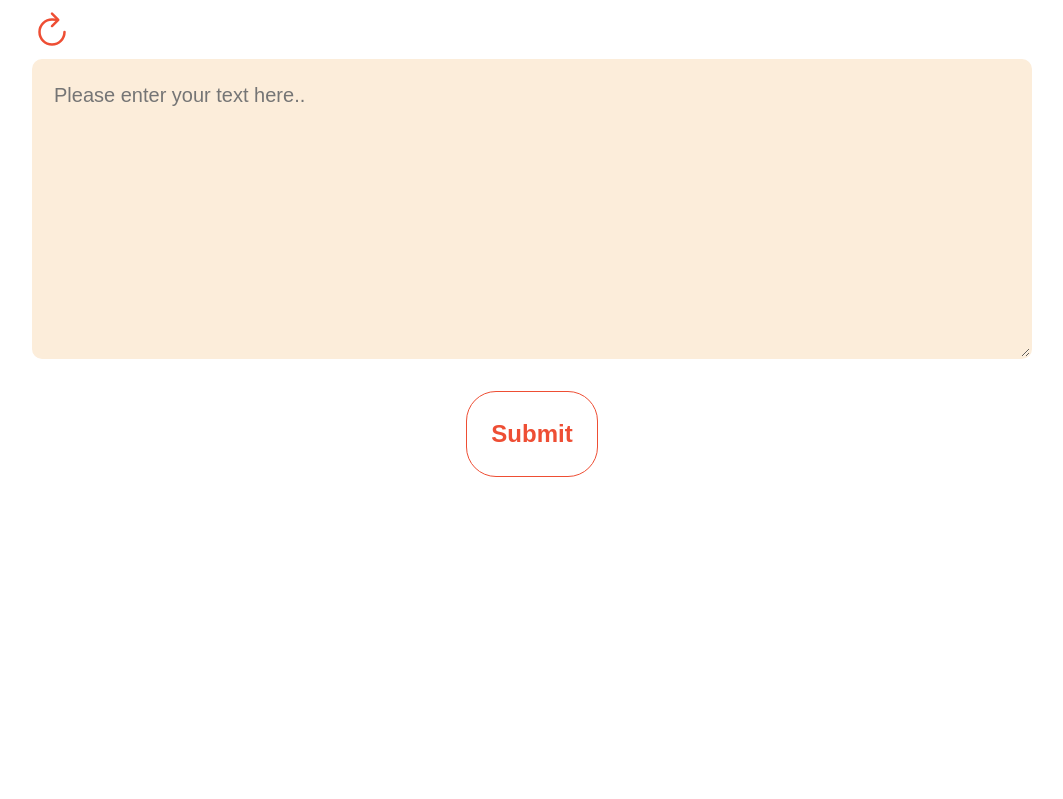
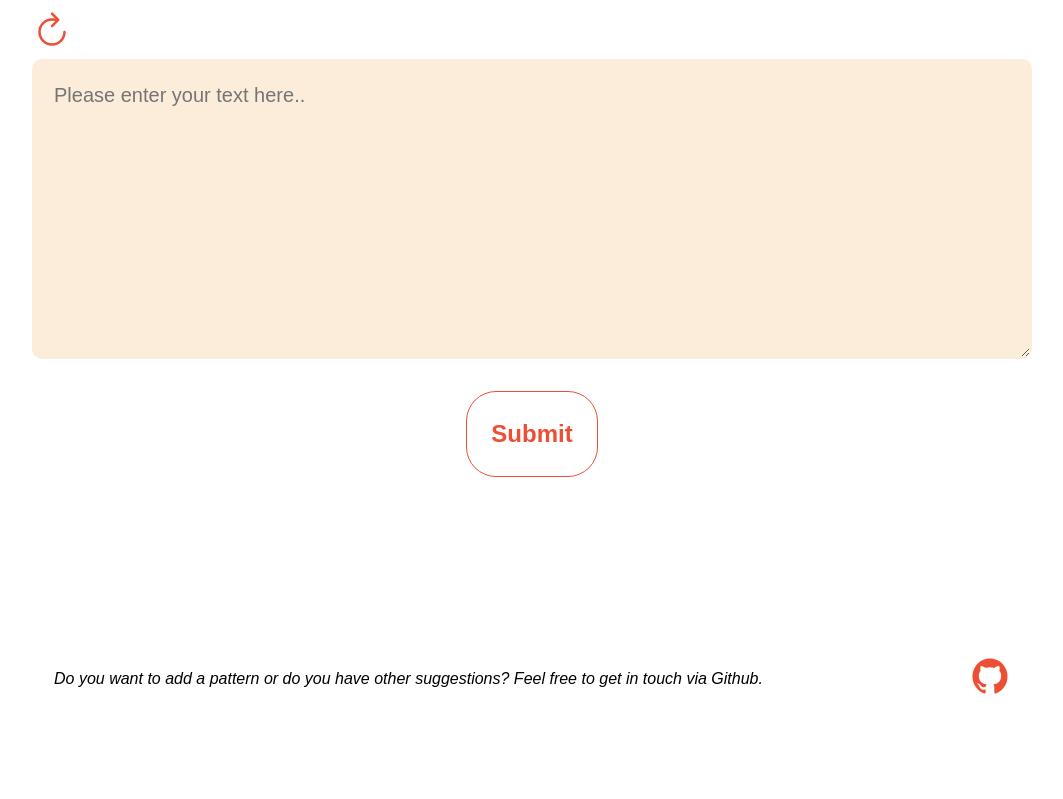
Before and after one commit to EBolle/write-tight, a Flask app: page / in a window 1280 px wide. Shown: the part 101-900 px from the top of the page, without its empty margins (108-1171 px from the left). Before the commit the page ends 578 px from the top, so only its background shows below. Run offline with Flask 2, Linux system fonts and the light colour scheme.

Commit message:
Added a footer with a Github reference for suggestions!

```diff
--- a/writetight/static/css/styles.css
+++ b/writetight/static/css/styles.css
@@ -25,7 +25,13 @@ body {
 }
 
 .main-container {
+  position: relative;
+  min-height: 100vh;
   margin-top: 10rem;
+}
+
+.content-wrapper {
+  padding-bottom: 4rem;
 }
 
 span {
@@ -173,3 +179,27 @@ span {
   font-size: 2rem;
   color: red;
 }
+
+/* footer  */
+
+.footer {
+  display: flex;
+  align-items: center;
+  justify-content: space-between;
+  padding: 0 2.2rem;
+  position: absolute;
+  bottom: 10rem;
+  height: 4rem;
+  width: 100%;
+}
+
+.footer-text {
+  font-size: 1.6rem;
+  font-style: italic;
+}
+
+.footer-link ion-icon {
+  color: var(--color-secundary);
+  height: 4rem;
+  width: 4rem;
+}
--- a/writetight/templates/base.html
+++ b/writetight/templates/base.html
@@ -11,14 +11,32 @@
     <title>Better writing with write-tight.</title>
   </head>
   <body>
-    <article class="main-container">
-      <div class="refresh-section">
-        <a class="refresh-button" href="{{ url_for('input') }}">
-          <span><ion-icon name="refresh-outline"></ion-icon></span>
+    <div class="main-container">
+      <div class="content-wrapper">
+        <div class="refresh-section">
+          <a class="refresh-button" href="{{ url_for('input') }}">
+            <span><ion-icon name="refresh-outline"></ion-icon></span>
+          </a>
+        </div>
+        {% block content %} {% endblock %}
+      </div>
+      <footer class="footer">
+        <p class="footer-text">
+          Do you want to add a pattern or do you have other suggestions? Feel
+          free to get in touch via Github.
+        </p>
+        <a
+          class="footer-link"
+          target="_blank"
+          href="https://github.com/EBolle/write-tight.git"
+        >
+          <span
+            ><ion-icon class="footer-icon" name="logo-github"></ion-icon>
+          </span>
         </a>
-      </div>
-      {% block content %} {% endblock %}
-    </article>
+      </footer>
+    </div>
+
     <script
       type="module"
       src="https://unpkg.com/ionicons@5.5.2/dist/ionicons/ionicons.esm.js"
```
